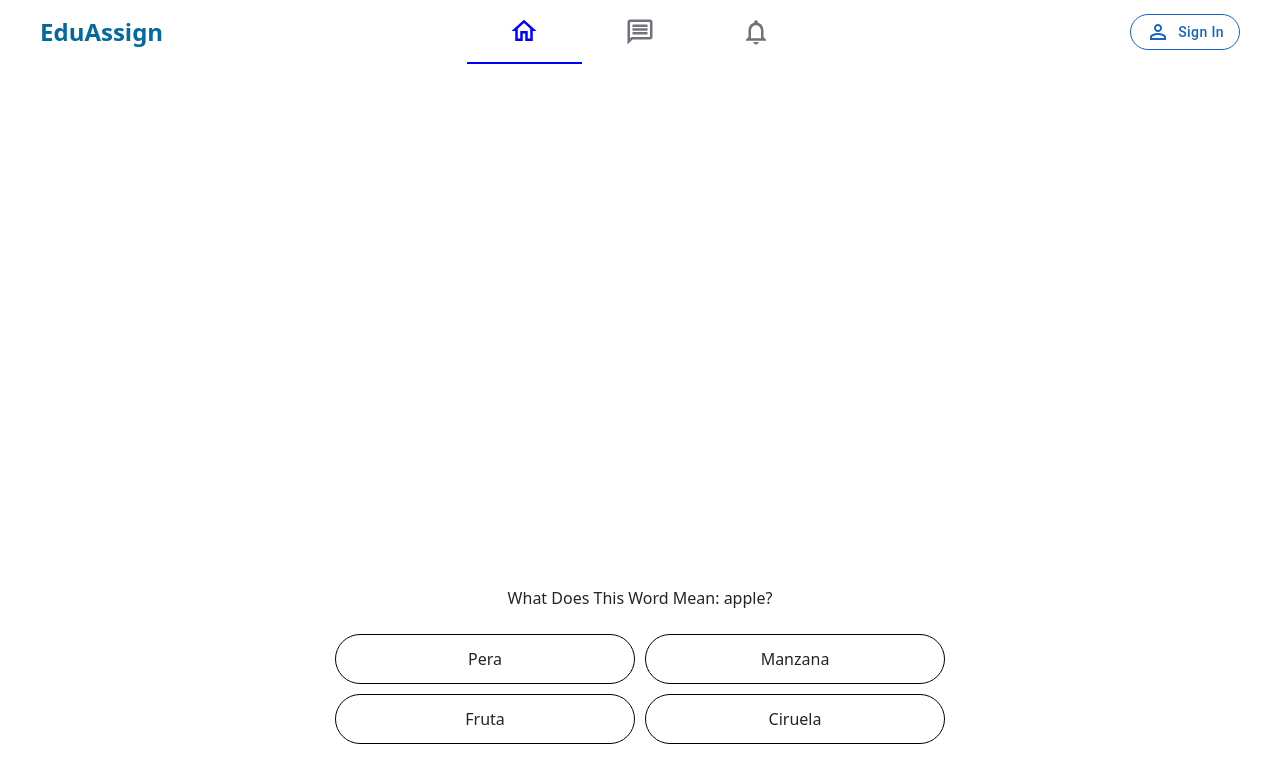
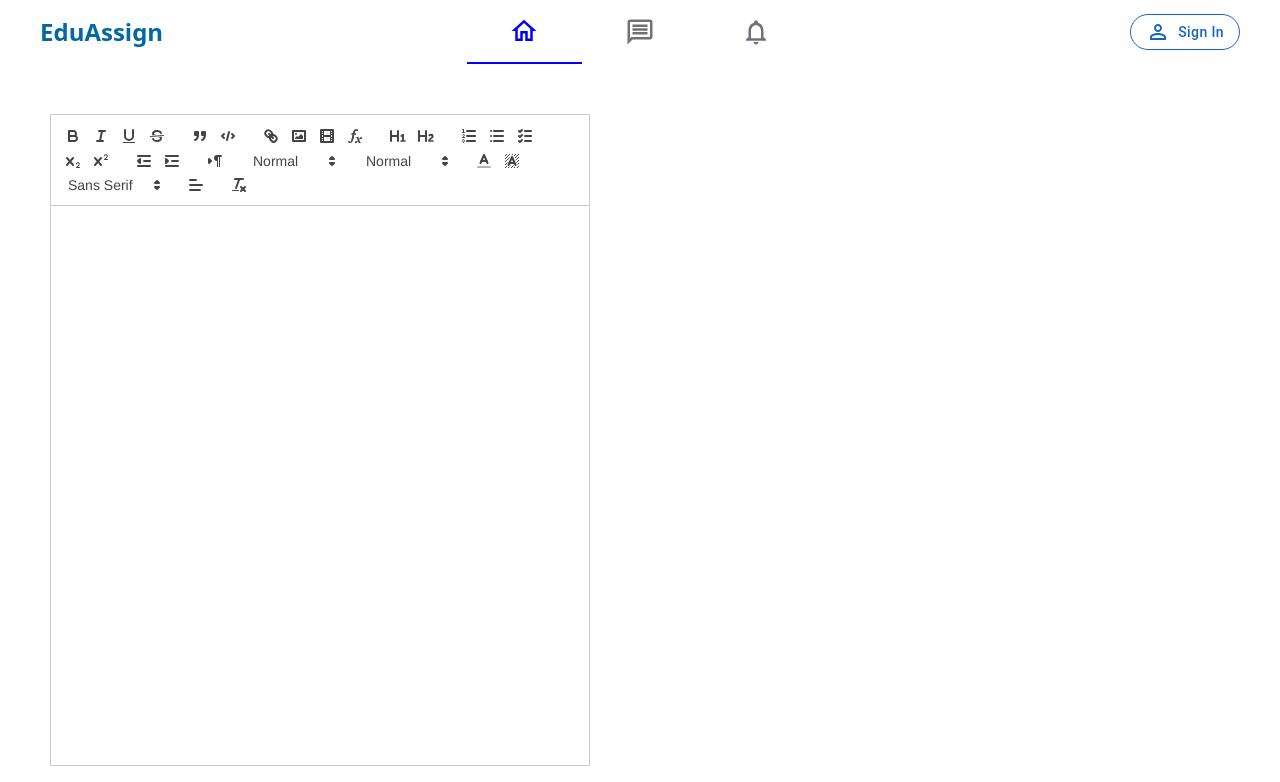
Before and after one commit to eliasrizik93/EduAssign, a React (Create React App) app in the folder client/: page / in a window 1280 px wide. Shown: the top 782 px of the page. Built offline with nearby package versions, Linux system fonts and the light colour scheme.

Commit message:
add viewer and editor

```diff
--- /dev/null
+++ b/client/src/common/parser.ts
@@ -0,0 +1,21 @@
+import { remark } from 'remark';
+import remarkHtml from 'remark-html';
+
+import rehypeParse from 'rehype-parse';
+import rehypeRemark from 'rehype-remark';
+import remarkStringify from 'remark-stringify';
+
+export function markdownToHtml(markdownText: string) {
+  const file = remark().use(remarkHtml).processSync(markdownText);
+  return String(file);
+}
+
+export function htmlToMarkdown(htmlText: string) {
+  const file = remark()
+    .use(rehypeParse, { emitParseErrors: true, duplicateAttribute: false })
+    .use(rehypeRemark)
+    .use(remarkStringify)
+    .processSync(htmlText);
+
+  return String(file);
+}
--- /dev/null
+++ b/client/src/components/CreateCard/CreateCard.scss
@@ -0,0 +1,18 @@
+.card-container {
+  display: flex;
+  height: 100%;
+  width: 100%;
+  padding: 50px;
+  .question {
+    width: 50%;
+    margin-right: 50px;
+  }
+  .answer {
+    width: 50%;
+    margin-left: 50px;
+  }
+  .react-quill-style {
+    width: 100%;
+    height: 80%;
+  }
+}
--- /dev/null
+++ b/client/src/components/CreateCard/CreateCard.tsx
@@ -0,0 +1,44 @@
+import React, { useState } from 'react';
+import './CreateCard.scss';
+import ReactQuill from 'react-quill';
+import module from '../../quill';
+import Viewer from '../Viewer/Viewer';
+import { htmlToMarkdown } from '../../common/parser';
+
+const CreateCard = () => {
+  const [questionValue, setQuestionValue] = useState<string>('');
+  const [editorMarkdownValue, setEditorMarkdownValue] = useState<string>('');
+  const [answerValue, setAnswerValue] = useState<string>('');
+  const handleSetQuestion = (content: string) => {
+    setQuestionValue(content);
+    console.log(htmlToMarkdown(content));
+    setEditorMarkdownValue(htmlToMarkdown(content));
+  };
+  return (
+    <div className='card-container'>
+      <div className='question'>
+        <ReactQuill
+          className='react-quill-style'
+          modules={module}
+          theme='snow'
+          value={questionValue}
+          onChange={handleSetQuestion}
+        />
+      </div>
+      <div id='preview'></div>
+      <div className='answer'>
+        {/* <ReactQuill
+          className='react-quill-style'
+          modules={module}
+          theme='snow'
+          value={answerValue}
+          onChange={setAnswerValue}
+        /> */}
+        <Viewer value={editorMarkdownValue} />
+      </div>
+      {/* <Viewer value={questionValue} /> */}
+    </div>
+  );
+};
+
+export default CreateCard;
--- a/client/src/components/Home/Home.tsx
+++ b/client/src/components/Home/Home.tsx
@@ -1,9 +1,9 @@
 import React from 'react';
-import DeckList from '../DeckList/DeckList';
-import WhoGoingToBeMillionaire from '../WhoGoingToBeMillionaire/WhoGoingToBeMillionaire';
+
+import CreateCard from '../CreateCard/CreateCard';
 
 const Home: React.FC = () => {
-  return <WhoGoingToBeMillionaire />;
+  return <CreateCard />;
 };
 
 export default Home;
--- /dev/null
+++ b/client/src/components/Viewer/Viewer.tsx
@@ -0,0 +1,9 @@
+import ReactMarkdown from 'react-markdown';
+
+export interface ViewerProps {
+  value: string;
+}
+
+export default function Viewer(props: ViewerProps) {
+  return <ReactMarkdown>{props.value}</ReactMarkdown>;
+}
--- a/client/src/index.scss
+++ b/client/src/index.scss
@@ -10,3 +10,6 @@ html,
 #root {
   @apply h-full overflow-x-hidden overflow-y-hidden;
 }
+* {
+  box-sizing: content-box;
+}
--- a/client/src/index.tsx
+++ b/client/src/index.tsx
@@ -5,7 +5,7 @@ import './index.scss';
 import { BrowserRouter } from 'react-router-dom';
 import { createRoot } from 'react-dom/client';
 import 'bootstrap/dist/css/bootstrap.min.css';
-
+import 'react-quill/dist/quill.snow.css';
 const container = document.getElementById('root');
 const root = createRoot(container!);
 root.render(
--- /dev/null
+++ b/client/src/quill.js
@@ -0,0 +1,24 @@
+const toolbarOptions = [
+  ['bold', 'italic', 'underline', 'strike'], // toggled buttons
+  ['blockquote', 'code-block'],
+  ['link', 'image', 'video', 'formula'],
+
+  [{ header: 1 }, { header: 2 }], // custom button values
+  [{ list: 'ordered' }, { list: 'bullet' }, { list: 'check' }],
+  [{ script: 'sub' }, { script: 'super' }], // superscript/subscript
+  [{ indent: '-1' }, { indent: '+1' }], // outdent/indent
+  [{ direction: 'rtl' }], // text direction
+
+  [{ size: ['small', false, 'large', 'huge'] }], // custom dropdown
+  [{ header: [1, 2, 3, 4, 5, 6, false] }],
+
+  [{ color: [] }, { background: [] }], // dropdown with defaults from theme
+  [{ font: [] }],
+  [{ align: [] }],
+
+  ['clean'], // remove formatting button
+];
+const module = {
+  toolbar: toolbarOptions,
+};
+export default module;
--- /dev/null
+++ b/client/src/types/react-markdown.d.ts
@@ -0,0 +1 @@
+declare module 'react-markdown';
--- /dev/null
+++ b/client/src/types/remark-modules.d.ts
@@ -0,0 +1,3 @@
+declare module 'remark';
+declare module 'remark-html';
+declare module 'remark-stringify';
```
Also changed, not shown: client/src/App.scss (deleted, +0 -38 lines).
